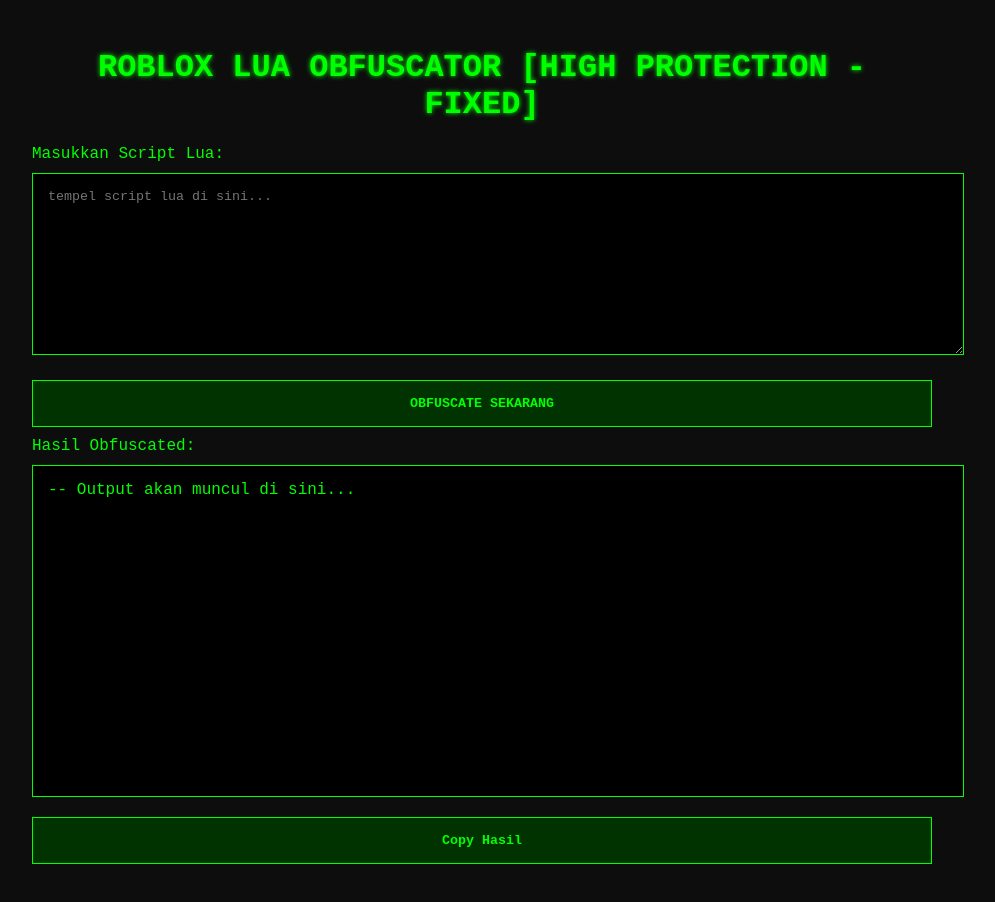
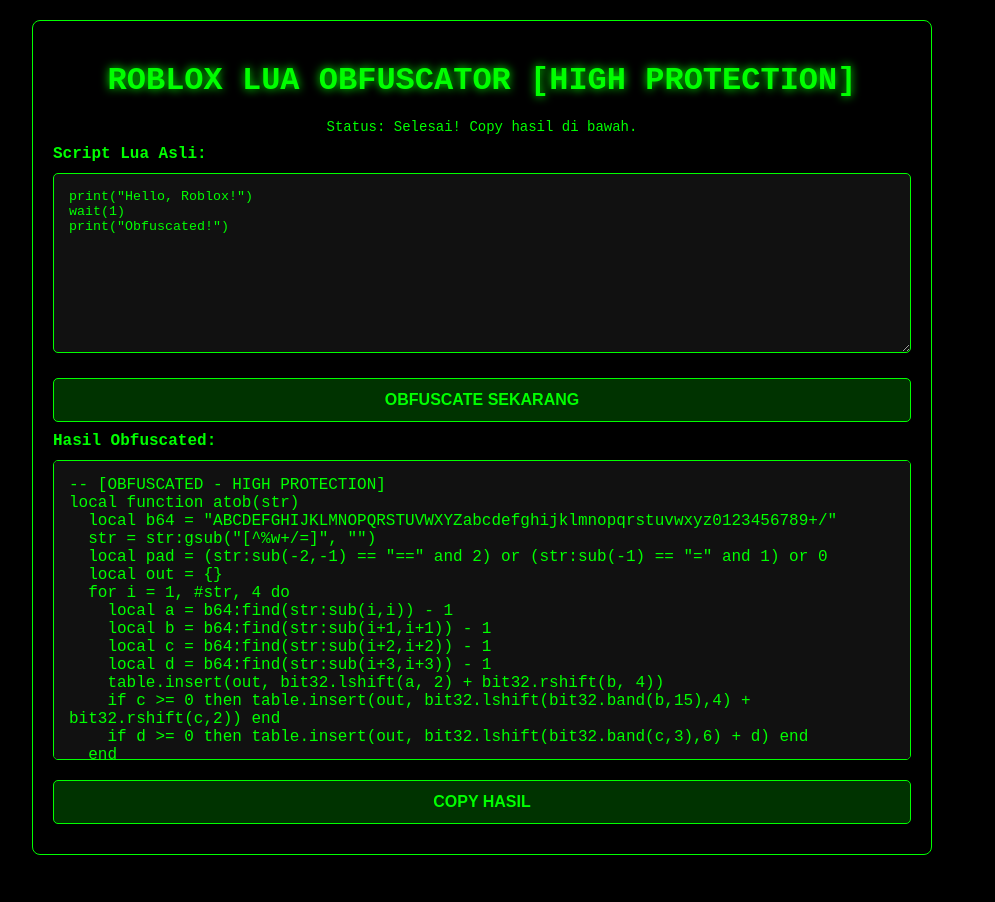
Before and after one commit to Bejirrr/coba2-aja-sih, a plain HTML site: page Index.html in a window 1280 px wide. Both pictures are taken after a click on the button "OBFUSCATE SEKARANG". Shown: the whole page, without its empty margins (158-1153 px from the left). After the commit the page ends 875 px from the top, so only its background shows below. Drawn offline with Linux system fonts and the light colour scheme.

Commit message:
Update Index.html

```diff
--- a/Index.html
+++ b/Index.html
@@ -3,66 +3,78 @@
 <head>
   <meta charset="UTF-8" />
   <meta name="viewport" content="width=device-width, initial-scale=1.0"/>
-  <title>Roblox Lua Obfuscator - High Protection (Fixed)</title>
+  <title>Roblox Lua Obfuscator - HIGH PROTECTION</title>
   <style>
+    * { box-sizing: border-box; }
     body {
       font-family: 'Courier New', monospace;
-      background: #0d0d0d;
-      color: #00ff00;
+      background: #000;
+      color: #0f0;
       padding: 20px;
-    }
-    textarea, button, pre {
-      width: 100%;
-      margin: 10px 0;
-      padding: 15px;
-      border: 1px solid #00ff00;
-      background: #000;
-      color: #00ff00;
-      font-family: 'Courier New', monospace;
-    }
-    button {
-      background: #003300;
-      cursor: pointer;
-      font-weight: bold;
-    }
-    button:hover {
-      background: #004400;
+      margin: 0;
     }
     .container {
       max-width: 900px;
       margin: auto;
+      border: 1px solid #0f0;
+      padding: 20px;
+      border-radius: 8px;
     }
-    h1 {
-      text-align: center;
-      color: #00ff00;
-      text-shadow: 0 0 5px #00ff00;
+    h1 { text-align: center; text-shadow: 0 0 10px #0f0; margin-bottom: 20px; }
+    textarea, pre {
+      width: 100%;
+      background: #111;
+      color: #0f0;
+      border: 1px solid #0f0;
+      padding: 15px;
+      font-family: 'Courier New', monospace;
+      margin: 10px 0;
+      border-radius: 5px;
     }
+    textarea { height: 180px; resize: vertical; }
+    pre { height: 300px; overflow: auto; white-space: pre-wrap; word-wrap: break-word; }
+    button {
+      background: #003300;
+      color: #0f0;
+      border: 1px solid #0f0;
+      padding: 12px;
+      font-weight: bold;
+      cursor: pointer;
+      width: 100%;
+      margin: 10px 0;
+      border-radius: 5px;
+      font-size: 16px;
+    }
+    button:hover { background: #004400; }
+    .status { text-align: center; font-size: 14px; margin: 10px 0; color: #0f0; }
   </style>
 </head>
 <body>
   <div class="container">
-    <h1>ROBLOX LUA OBFUSCATOR [HIGH PROTECTION - FIXED]</h1>
+    <h1>ROBLOX LUA OBFUSCATOR [HIGH PROTECTION]</h1>
+    <p class="status" id="status">Status: Siap</p>
 
-    <label for="input">Masukkan Script Lua:</label>
-    <textarea id="input" rows="10" placeholder="tempel script lua di sini..."></textarea>
+    <label><strong>Script Lua Asli:</strong></label>
+    <textarea id="input" placeholder="print('Hello World')"></textarea>
 
-    <button onclick="obfuscate()">OBFUSCATE SEKARANG</button>
+    <button id="obfuscateBtn">OBFUSCATE SEKARANG</button>
 
-    <label for="output">Hasil Obfuscated:</label>
-    <pre id="output" style="height: 300px; overflow: auto; border: 1px solid #00ff00; white-space: pre-wrap;">-- Output akan muncul di sini...</pre>
+    <label><strong>Hasil Obfuscated:</strong></label>
+    <pre id="output">-- Output akan muncul di sini...</pre>
 
-    <button onclick="copyOutput()">Copy Hasil</button>
+    <button id="copyBtn">COPY HASIL</button>
   </div>
 
   <script>
-    // === ENCRYPTION & OBFUSCATION CORE ===
-    const junkFuncs = [
-      'local _ = math.random(1,999999)',
-      'local __ = string.rep("x", math.random(10,50))',
-      'for _=1,math.random(5,20) do end',
-      'task.wait(math.random()/1000)',
-      'local ___ = os.clock()',
-    ];
+    // === UTILS ===
+    const $ = (id) => document.getElementById(id);
+    const status = $('status');
+    const input = $('input');
+    const output = $('output');
+
+    function setStatus(msg) {
+      status.textContent = 'Status: ' + msg;
+    }
 
     function xorEncrypt(str, key) {
       let result = '';
@@ -72,140 +84,125 @@
       return btoa(result).replace(/=/g, '').replace(/\+/g, '-').replace(/\//g, '_');
     }
 
-    function generateRandomVar() {
+    function randomVar() {
       const chars = 'abcdefghijklmnopqrstuvwxyzABCDEFGHIJKLMNOPQRSTUVWXYZ';
       let v = '_';
-      for (let i = 0; i < 8; i++) {
-        v += chars.charAt(Math.floor(Math.random() * chars.length));
-      }
+      for (let i = 0; i < 10; i++) v += chars[Math.floor(Math.random() * chars.length)];
       return v;
     }
 
-    function injectJunk(code, count = 15) {
-      let lines = code.split('\n');
-      let result = [];
+    function injectJunk(code) {
+      const junks = [
+        'local _ = math.random(1,999999)',
+        'local __ = string.rep("x", math.random(5,30))',
+        'for _=1,math.random(3,15) do end',
+        'task.wait(math.random()/1000)',
+        'local ___ = os.clock()'
+      ];
+      const lines = code.split('\n');
+      const result = [];
+      let junkCount = 0;
       for (let line of lines) {
-        result.push(line);
-        if (Math.random() < 0.3 && count > 0) {
-          result.push(junkFuncs[Math.floor(Math.random() * junkFuncs.length)]);
-          count--;
+        result.push(line.trim());
+        if (Math.random() < 0.25 && junkCount < 18) {
+          result.push(junks[Math.floor(Math.random() * junks.length)]);
+          junkCount++;
         }
       }
       return result.join('\n');
     }
 
-    function flattenControlFlow(code) {
-      const states = generateRandomVar();
-      const dispatcher = generateRandomVar();
-      return `
-        local ${states} = 0
-        local ${dispatcher} = function()
-          while true do
-            if ${states} == 0 then
-              ${code.replace(/\n/g, '\n              ')}
-              break
-            end
-          end
-        end
-        ${dispatcher}()
-      `;
-    }
-
-    function antiTamper() {
-      const check = generateRandomVar();
-      return `
-        local ${check} = function()
-          local src = debug.getinfo(1).source
-          if src:find("obfuscated") then return end
-          while true do task.wait(1) end
-        end
-        spawn(${check})
-      `;
-    }
-
-    function obfuscate() {
-      const input = document.getElementById('input').value;
-      if (!input.trim()) {
-        alert('Masukkan script Lua terlebih dahulu!');
-        return;
-      }
-
-      let code = input;
-
-      // 1. Ganti semua string jadi XOR encrypted dengan decoder Lua
-      code = code.replace(/"([^"\\]*(?:\\.[^"\\]*)*)"/g, (match, str) => {
-        const key = Math.random().toString(36).substring(2, 10);
-        const encrypted = xorEncrypt(str, key);
-        const decFunc = generateRandomVar();
-        return `(function() local ${decFunc}=function(s,k) local r='' for i=1,#s do r=r..string.char(string.byte(s,i)~string.byte(k,(i-1)%#k+1)) end return r end return ${decFunc}(atob("${encrypted}":gsub("-","+"):gsub("_","/")..string.rep("=",(-#("${encrypted}")%4)%3)),"${key}") end)()`;
-      });
-
-      // 2. Rename local variables
-      const varMap = {};
-      code = code.replace(/local\s+([a-zA-Z_][a-zA-Z0-9_]*)/g, (match, name) => {
-        if (!varMap[name]) {
-          varMap[name] = generateRandomVar();
-        }
-        return `local ${varMap[name]}`;
-      });
-      code = code.replace(/\b([a-zA-Z_][a-zA-Z0-9_]*)\b/g, (match) => varMap[match] || match); // Ganti penggunaan var juga
-
-      // 3. Inject junk code
-      code = injectJunk(code, 20);
-
-      // 4. Control flow flattening
-      code = flattenControlFlow(code);
-
-      // 5. Tambah anti-tamper
-      code = antiTamper() + '\n' + code;
-
-      // 6. Wrap dengan self-executing environment + tambah polyfill atob Lua
-      const env = generateRandomVar();
-      const exec = generateRandomVar();
-      const atobPolyfill = `
-local atob = function(str)
+    // === ATOB POLYFILL UNTUK LUA ===
+    const atobLua = `
+local function atob(str)
   local b64 = "ABCDEFGHIJKLMNOPQRSTUVWXYZabcdefghijklmnopqrstuvwxyz0123456789+/"
   str = str:gsub("[^%w+/=]", "")
-  local padding = str:sub(-2) == "==" and 2 or (str:sub(-1) == "=" and 1 or 0)
-  local result = ""
-  local bytes = {}
+  local pad = (str:sub(-2,-1) == "==" and 2) or (str:sub(-1) == "=" and 1) or 0
+  local out = {}
   for i = 1, #str, 4 do
     local a = b64:find(str:sub(i,i)) - 1
     local b = b64:find(str:sub(i+1,i+1)) - 1
     local c = b64:find(str:sub(i+2,i+2)) - 1
     local d = b64:find(str:sub(i+3,i+3)) - 1
-    table.insert(bytes, bit32.lshift(a, 2) + bit32.rshift(b, 4))
-    if c >= 0 then table.insert(bytes, bit32.lshift(bit32.band(b, 15), 4) + bit32.rshift(c, 2)) end
-    if d >= 0 then table.insert(bytes, bit32.lshift(bit32.band(c, 3), 6) + d) end
+    table.insert(out, bit32.lshift(a, 2) + bit32.rshift(b, 4))
+    if c >= 0 then table.insert(out, bit32.lshift(bit32.band(b,15),4) + bit32.rshift(c,2)) end
+    if d >= 0 then table.insert(out, bit32.lshift(bit32.band(c,3),6) + d) end
   end
-  for i = 1, #bytes - padding do
-    result = result .. string.char(bytes[i])
-  end
+  local result = ""
+  for i = 1, #out - pad do result = result .. string.char(out[i]) end
   return result
-end
-      `.trim();
+end`.trim();
 
-      const finalCode = `
--- [=== OBFUSCATED BY HIGH PROTECTION OBFUSCATOR (FIXED) ===]
-${atobPolyfill}
-local ${env} = getfenv()
-local ${exec} = (function()
-  ${code}
-end)
-setfenv(${exec}, ${env})
-${exec}()
--- [=== END ===]
-      `.trim();
+    // === MAIN OBFUSCATE ===
+    function obfuscateCode() {
+      const raw = input.value.trim();
+      if (!raw) {
+        alert('Masukkan script Lua dulu!');
+        return;
+      }
 
-      document.getElementById('output').textContent = finalCode;
+      setStatus('Sedang meng-obfuscate...');
+
+      let code = raw;
+
+      // 1. ENKRIPSI STRING
+      code = code.replace(/"([^"\\]*(?:\\.[^"\\]*)*)"/g, (m, s) => {
+        if (s.includes('\n')) return m; // skip multiline
+        const key = Math.random().toString(36).substr(2, 8);
+        const enc = xorEncrypt(s, key);
+        const fn = randomVar();
+        return `(function() local ${fn}=function(s,k) local r='' for i=1,#s do r=r..string.char(string.byte(s,i)~string.byte(k,(i-1)%#k+1)) end return r end return ${fn}(atob("${enc}":gsub("-","+"):gsub("_","/")..string.rep("=",(-#("${enc}")%4)%3)),"${key}") end)()`;
+      });
+
+      // 2. RENAME LOCAL VAR
+      const varMap = {};
+      code = code.replace(/local\s+([a-zA-Z_][a-zA-Z0-9_]*)/g, (m, name) => {
+        if (!varMap[name]) varMap[name] = randomVar();
+        return `local ${varMap[name]}`;
+      });
+      code = code.replace(/\b([a-zA-Z_][a-zA-Z0-9_]*)\b/g, m => varMap[m] || m);
+
+      // 3. JUNK CODE
+      code = injectJunk(code);
+
+      // 4. CONTROL FLOW (simplified)
+      const stateVar = randomVar();
+      const execVar = randomVar();
+      code = `local ${stateVar}=0; local ${execVar}=function() while true do if ${stateVar}==0 then ${code.replace(/\n/g, '\n    ')} break end end end; ${execVar}()`;
+
+      // 5. ANTI-TAMPER
+      const checkVar = randomVar();
+      const antiTamper = `spawn(function() while true do task.wait(1) local src=debug.getinfo(1).source if not src:find("obfuscated") then while true do task.wait(1) end end end end)`;
+
+      // 6. FINAL WRAP
+      const final = `-- [OBFUSCATED - HIGH PROTECTION]\n${atobLua}\n${antiTamper}\n${code}\n-- [END]`;
+
+      output.textContent = final;
+      setStatus('Selesai! Copy hasil di bawah.');
     }
 
-    function copyOutput() {
-      const output = document.getElementById('output').textContent;
-      navigator.clipboard.writeText(output).then(() => {
-        alert('Hasil obfuscated berhasil disalin!');
+    // === EVENT LISTENERS ===
+    $('obfuscateBtn').onclick = obfuscateCode;
+
+    $('copyBtn').onclick = () => {
+      navigator.clipboard.writeText(output.textContent).then(() => {
+        setStatus('Tercopy ke clipboard!');
+      }).catch(() => {
+        const range = document.createRange();
+        range.selectNode(output);
+        window.getSelection().removeAllRanges();
+        window.getSelection().addRange(range);
+        document.execCommand('copy');
+        window.getSelection().removeAllRanges();
+        setStatus('Tercopy (fallback)!');
       });
-    }
+    };
+
+    // === TEST OTOMATIS ===
+    window.onload = () => {
+      input.value = 'print("Hello, Roblox!")\nwait(1)\nprint("Obfuscated!")';
+      setStatus('Contoh script sudah dimuat. Klik OBFUSCATE!');
+    };
   </script>
 </body>
 </html>
```
